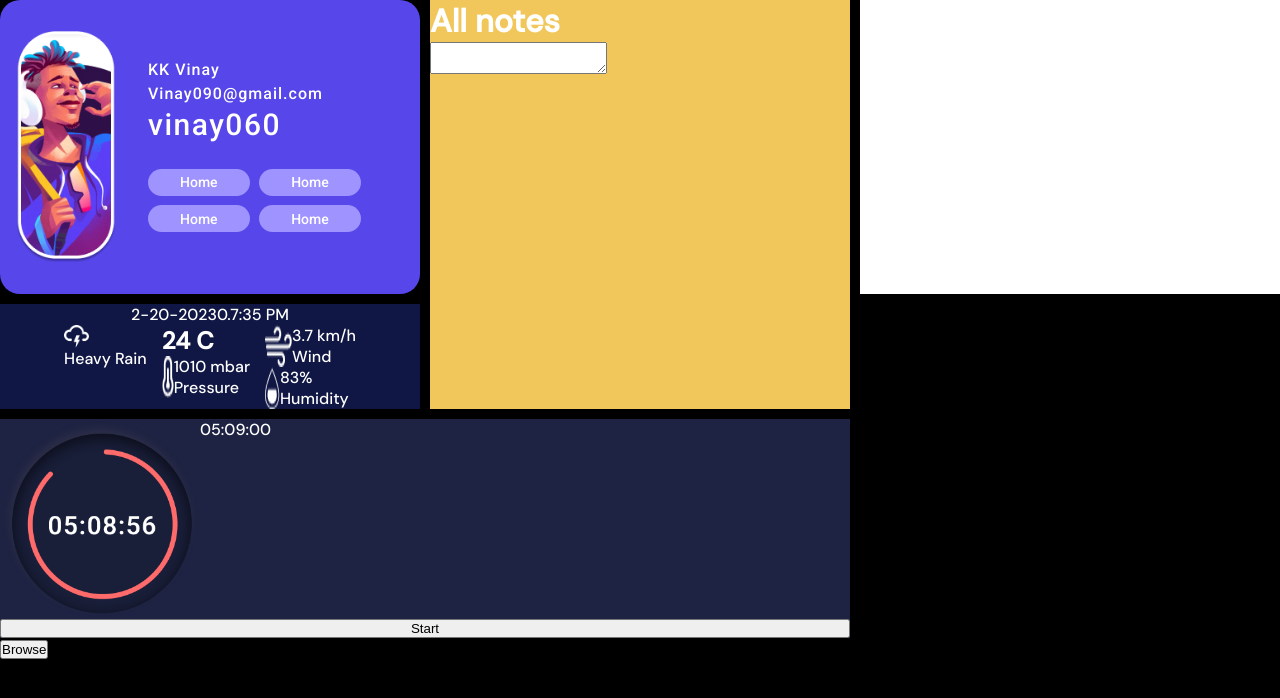
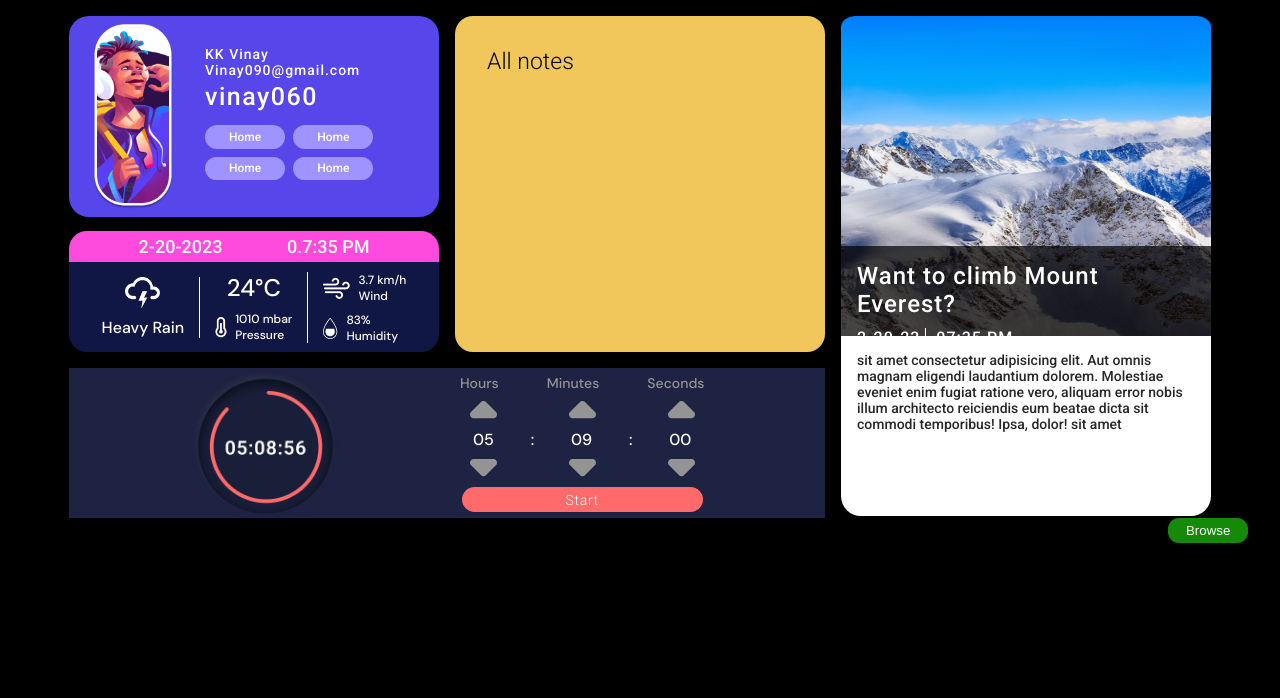
Before and after one commit to SwatiThorat21/my-super-app, a React (Create React App) app: page /Browse in a window 1280 px wide. Shown: the top 698 px of the page. Built offline with nearby package versions, Linux system fonts and the light colour scheme; a web font is replaced by a local one.

Commit message:
Browse css updated

```diff
--- a/public/index.html
+++ b/public/index.html
@@ -31,6 +31,9 @@
   <link rel="preconnect" href="https://fonts.googleapis.com">
   <link rel="preconnect" href="https://fonts.gstatic.com" crossorigin>
   <link href="https://fonts.googleapis.com/css2?family=DM+Sans:opsz,wght@9..40,500&display=swap" rel="stylesheet">
+  <link rel="preconnect" href="https://fonts.googleapis.com">
+  <link rel="preconnect" href="https://fonts.gstatic.com" crossorigin>
+  <link href="https://fonts.googleapis.com/css2?family=Roboto:wght@300&display=swap" rel="stylesheet">
   <title>Super App</title>
 </head>
 
--- a/src/components/Browse/News.js
+++ b/src/components/Browse/News.js
@@ -1,18 +1,23 @@
+import newsImg from "../../images/news.png";
+
 export default function ShowNews() {
   return (
     <>
       <div className="news_container">
-        sit amet consectetur adipisicing elit. Aut omnis magnam eligendi
-        laudantium dolorem. Molestiae eveniet enim fugiat ratione vero, aliquam
-        error nobis illum architecto reiciendis eum beatae dicta sit commodi
-        temporibus! Ipsa, dolor! sit amet consectetur adipisicing elit. Aut
-        omnis magnam eligendi laudantium dolorem. Molestiae eveniet enim fugiat
-        ratione vero, aliquam error nobis illum architecto reiciendis eum beatae
-        dicta sit commodi temporibus! Ipsa, dolor! sit amet consectetur
-        adipisicing elit. Aut omnis magnam eligendi laudantium dolorem.
-        Molestiae eveniet enim fugiat ratione vero, aliquam error nobis illum
-        architecto reiciendis eum beatae dicta sit commodi temporibus! Ipsa,
-        dolor!
+        <img src={newsImg} alt="news" className="newsImg" />
+        <div className="news_heading">
+          <h2>Want to climb Mount Everest?</h2>
+          <div className="date_time_news_wrapper">
+            <p className="news_date">2-20-23</p>
+            <p>07:35 PM</p>
+          </div>
+        </div>
+        <p className="news_para">
+          sit amet consectetur adipisicing elit. Aut omnis magnam eligendi
+          laudantium dolorem. Molestiae eveniet enim fugiat ratione vero,
+          aliquam error nobis illum architecto reiciendis eum beatae dicta sit
+          commodi temporibus! Ipsa, dolor! sit amet
+        </p>
       </div>
     </>
   );
--- a/src/components/Browse/Notes.js
+++ b/src/components/Browse/Notes.js
@@ -3,7 +3,7 @@ export default function showNotes() {
     <>
       <div className="notes_container">
         <h1>All notes</h1>
-        <textarea name="notes" />
+        <textarea name="notes" className="notes_here"/>
       </div>
     </>
   );
--- a/src/components/Browse/Timer.js
+++ b/src/components/Browse/Timer.js
@@ -1,18 +1,39 @@
 import timerImg from "../../images/timer.png";
-// import incrementImg from "../../images/increment.png"
-// import decrementImg from "../../decrement.png"
+import incrementImg from "../../images/increment.png";
+import decrementImg from "../../images/decrement.png";
 
 export default function ShowTimer() {
   return (
     <>
-    <div className="timer_container">
-      <div className="timer">
-        <img src={timerImg} alt="timerImg" className="timerImg" />
-        <div className="manual_timer_wrapper">
-          <p>05:09:00</p>
+      <div className="timer_container">
+        <div className="timer">
+          <img src={timerImg} alt="timerImg" className="timerImg" />
+          <div className="manual_timer_wrapper">
+            <div className="timer_text_wrapper">
+              <p>Hours</p>
+              <p>Minutes</p>
+              <p>Seconds</p>
+            </div>
+            <div className="increment_wrapper">
+              <img src={incrementImg} alt="incrementImg" />
+              <img src={incrementImg} alt="incrementImg" />
+              <img src={incrementImg} alt="incrementImg" />
+            </div>
+            <div className="time_wrapper">
+              <p>05</p>
+              <p>:</p>
+              <p>09</p>
+              <p>:</p>
+              <p>00</p>
+            </div>
+            <div className="decrement_wrapper">
+              <img src={decrementImg} alt="incrementImg" />
+              <img src={decrementImg} alt="incrementImg" />
+              <img src={decrementImg} alt="incrementImg" />
+            </div>
+            <button className="startTimer_btn">Start</button>
+          </div>
         </div>
-      </div>
-      <button>Start</button>
       </div>
     </>
   );
--- a/src/components/Browse/Weather.js
+++ b/src/components/Browse/Weather.js
@@ -17,7 +17,7 @@ export default function Weather() {
             <p>Heavy Rain</p>
           </div>
           <div className="temp_press">
-            <h2>24 C</h2>
+            <h2>24°C</h2>
             <div className="press_wrapper">
               <img src={tempImg} alt="tempImg" />
               <div>
--- a/src/components/Browse/browse.css
+++ b/src/components/Browse/browse.css
@@ -2,41 +2,54 @@
   background-color: #000000;
   color: #ffffff;
   height: 100vh;
+  padding: 1rem 2rem;
 }
 .grid_wrapper {
   display: grid;
-  grid-template-columns: 1fr 1fr 1fr;
-  grid-template-rows: auto auto;
-  grid-gap: 10px;
+  grid-template-columns: repeat(3, 370px);
+  grid-template-rows: 200px 120px 150px;
+  grid-gap: 1rem;
+  justify-content: center;
 }
 .profile_container {
   background-color: #5746ea;
   display: flex;
   align-items: center;
+  justify-content: center;
   gap: 2rem;
-  padding: 1rem;
+  padding: 0.5rem;
   border-radius: 20px;
   font-family: "Roboto", sans-serif;
   grid-column: 1;
   grid-row: 1;
+  height: fit-content;
 }
 .profile_details_wrapper p {
   font-weight: 400;
   letter-spacing: 1px;
-  line-height: 1.5rem;
+  line-height: 1rem;
+  font-size: 14px;
 }
-
 .profile_details_wrapper h2 {
   font-weight: 400;
   letter-spacing: 1.5px;
   line-height: 1.5rem;
-  font-size: 30px;
+  font-size: 25px;
   margin-top: 7px;
 }
 .notes_container {
   background-color: #f1c75b;
   grid-column: 2;
   grid-row: 1 / span 2;
+  border-radius: 18px;
+  color: #000000;
+  padding: 2rem;
+  font-family: "Roboto", sans-serif;
+}
+.notes_container h1 {
+  font-size: 23px;
+  font-weight: lighter;
+  margin-bottom: 10px;
 }
 .weather_container {
   background-color: #101744;
@@ -53,66 +66,233 @@
 .timer {
   display: flex;
 }
-.news_container {
-  background-color: #ffffff;
-}
 .profileIMg {
-  width: 100px;
+  width: 80px;
 }
 .selectedGenre_wrapper {
   display: flex;
   flex-wrap: wrap;
-  gap: 0.6rem;
-  margin-top: 2rem;
-  width: 235px;
-  height: 68px;
+  gap: 0.5rem;
+  margin-top: 1rem;
+  width: 210px;
+  height: 62px;
   overflow-y: scroll;
 }
 .genre_browse_btn {
-  padding: 0.35rem 2rem;
+  padding: 0.3rem 1.5rem;
   background-color: #9f94ff;
   border-radius: 18px;
-  font-size: 14px;
+  font-size: 12px;
   font-family: "Roboto", sans-serif;
   font-weight: 400;
 }
 .timerImg {
-  width: 200px;
+  width: 150px;
 }
 .weather_container {
   display: flex;
   flex-direction: column;
   align-items: center;
   justify-content: center;
+  border-radius: 18px;
 }
 .dateTime_wrapper {
   display: flex;
+  background-color: #ff4ade;
+  font-family: "Roboto", sans-serif;
+  font-size: 18px;
+  width: 100%;
+  justify-content: space-evenly;
+  padding: 5px;
+  border-top-right-radius: 18px;
+  border-top-left-radius: 18px;
 }
 .weather_wrapper {
   display: flex;
   gap: 15px;
+  align-items: center;
+  width: 100%;
+  align-items: center;
+  justify-content: center;
+  padding: 10px;
 }
 .weatherImg {
-  width: 25px;
+  width: 35px;
 }
 .weather {
   display: flex;
   flex-direction: column;
+  justify-content: center;
+  align-items: center;
+  gap: 8px;
+  border-right: 1px solid #ffffff;
+  padding-right: 15px;
+}
+.manual_timer_wrapper {
+  display: flex;
+  flex-direction: column;
+  align-items: center;
+  gap: 0.6rem;
 }
 .temp_press {
   display: flex;
   flex-direction: column;
+  align-items: center;
+  gap: 8px;
+  border-right: 1px solid #ffffff;
+  padding-right: 15px;
+}
+.temp_press h2 {
+  font-weight: 200;
 }
 .press_wrapper {
   display: flex;
+  align-items: center;
+  gap: 8px;
+}
+.press_wrapper p {
+  font-size: 12px;
 }
 .wind_humidity_wrapper {
   display: flex;
   flex-direction: column;
+  gap: 8px;
 }
 .wind_wrapper {
   display: flex;
+  align-items: center;
+  gap: 8px;
+}
+.wind_wrapper p {
+  font-size: 12px;
 }
 .humidity_wrapper {
   display: flex;
+  align-items: center;
+  gap: 8px;
 }
+.humidity_wrapper p {
+  font-size: 12px;
+}
+.timer_text_wrapper {
+  display: flex;
+  gap: 3rem;
+}
+.timer_text_wrapper p {
+  color: #949494;
+  font-size: 14px;
+}
+.increment_wrapper {
+  display: flex;
+  gap: 4.5rem;
+}
+.time_wrapper {
+  display: flex;
+  gap: 2.3rem;
+}
+.decrement_wrapper {
+  display: flex;
+  gap: 4.5rem;
+}
+.timer {
+  display: flex;
+  align-items: center;
+  justify-content: space-evenly;
+}
+.startTimer_btn {
+  background-color: #ff6a6a;
+  padding: 0.3rem 6.5rem;
+  border-radius: 20px;
+  border: none;
+  outline: none;
+  color: #ffffff;
+  font-family: "Roboto", sans-serif;
+  font-size: 14px;
+  font-weight: lighter;
+  letter-spacing: 0.7px;
+}
+.browseBtn {
+  float: right;
+  background-color: #148A08;
+  padding: 0.3rem 1.1rem;
+  border: none;
+  outline: none;
+  border-radius: 11px;
+  color: #ffffff;
+}
+.notes_here {
+  resize: none;
+  height: 250px;
+  width: 300px;
+  border: none;
+  outline: none;
+  background-color: #f1c75b;
+  font-size: 14px;
+  font-family: "Roboto", sans-serif;
+  overflow-y: scroll;
+}
+.news_container {
+  background-color: #000000;
+  position: relative;
+  grid-column: 3;
+  grid-row: 1;
+  border-radius: 20px;
+}
+.newsImg {
+  width: 100%;
+  height: 160%;
+}
+.date_time_news_wrapper {
+  display: flex;
+  gap: 10px;
+}
+.news_heading {
+  font-family: "Roboto", sans-serif;
+  letter-spacing: 1px;
+  padding: 1rem;
+  background-color: rgba(0, 0, 0, 0.7);
+  position: absolute;
+  width: 100%;
+  top: 14.4rem;
+}
+.news_heading h2 {
+  font-family: "Roboto", sans-serif;
+  font-weight: 400;
+  margin-bottom: 10px;
+}
+.news_date {
+  padding-right: 5px;
+  border-right: 1px solid white;
+}
+.news_para {
+  background-color: #ffffff;
+  height: 180px;
+  min-height: 180px;
+  position: absolute;
+  top: 320px;
+  color: #272727;
+  font-family: "Roboto", sans-serif;
+  font-size: 14px;
+  padding: 1rem;
+  border-bottom-left-radius: 20px;
+  border-bottom-right-radius: 20px;
+
+}
+/* width */
+::-webkit-scrollbar {
+  width: 6px;
+}
+/* Track */
+::-webkit-scrollbar-track {
+  background: #c6c1c1;
+  border-radius: 4px;
+}
+/* Handle */
+::-webkit-scrollbar-thumb {
+  background: #a9a7a7;
+  border-radius: 4px;
+}
+/* Handle on hover */
+::-webkit-scrollbar-thumb:hover {
+  background: #8b8989;
+}
```
Also changed, not shown: src/images/news.png (added).
